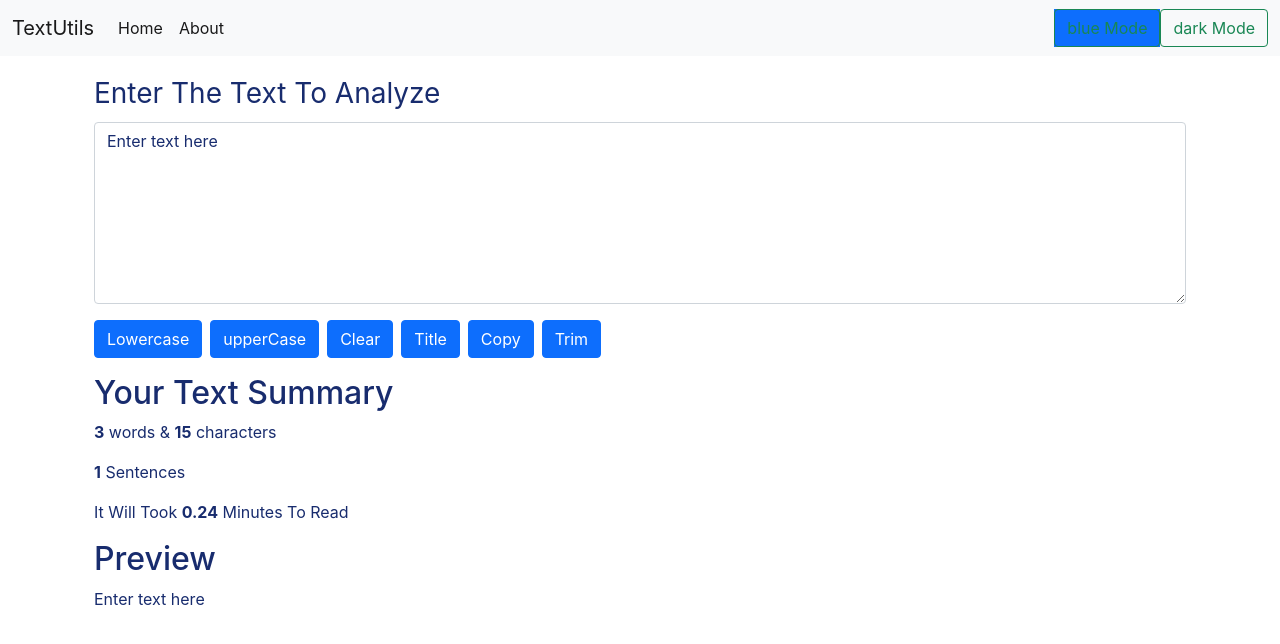
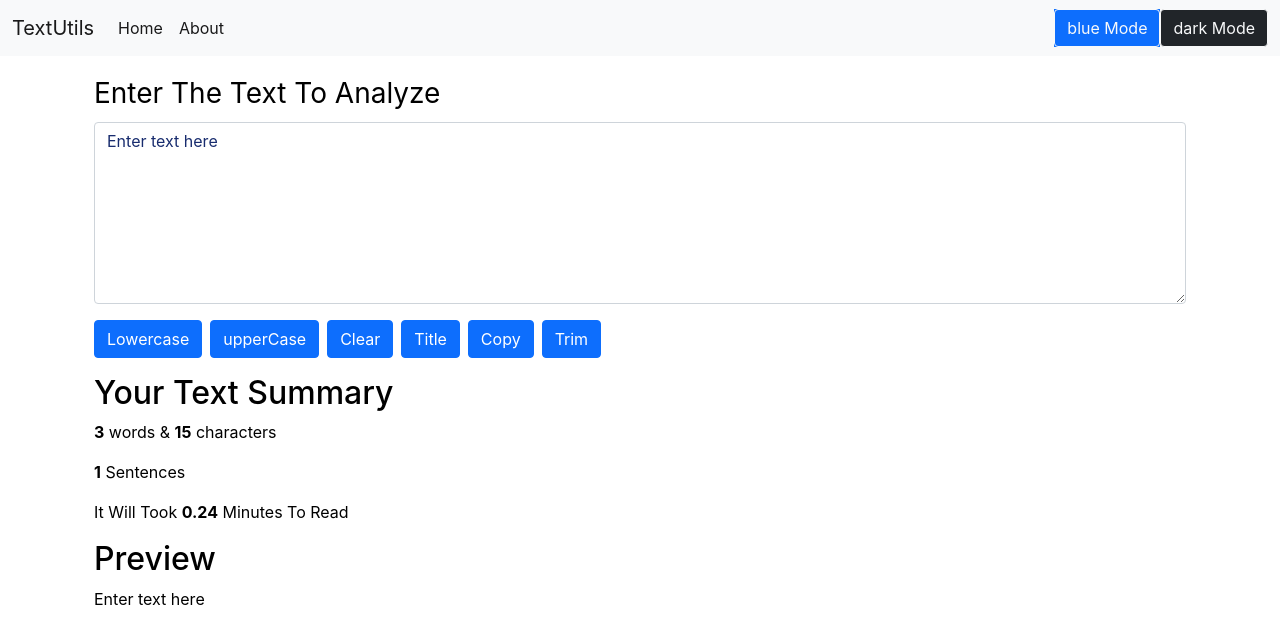
Before and after one commit to KashishGoyal905/ReactProject, a React (Create React App) app: page / in a window 1280 px wide. Shown: the top 644 px of the page. Built offline with nearby package versions, Linux system fonts and the light colour scheme.

Commit message:
working on blue mode

```diff
--- a/src/App.js
+++ b/src/App.js
@@ -34,7 +34,7 @@ function App() {
   const blueMode = () => {
     if (mode === 'light') {
       setMode('primary');
-      document.body.style.backgroundColor = '#182d74';
+      document.body.style.backgroundColor = '#5973cc';
       showAlert('Blue Mode has been Enabled', 'success');
     }else{
       setMode('light');
--- a/src/Components/Navbar.js
+++ b/src/Components/Navbar.js
@@ -48,10 +48,10 @@ export default function Navbar(props) {
                             </li>
                         </ul>
                         <div className="bg-primary d-flex">
-                            <button className="btn btn-outline-success" onClick={props.blueMode}> {props.mode === 'light' ? 'blue' : 'light'} Mode</button>
+                            <button className="btn btn-outline-light" onClick={props.blueMode}> {props.mode === 'light' ? 'blue' : 'light'} Mode</button>
                         </div>
                         <div className="d-flex">
-                            <button className="btn btn-outline-success" onClick={props.toggleMode}> {props.mode === 'light' ? 'dark' : 'light'} Mode</button>
+                            <button className=" bg-dark btn btn-outline-light" onClick={props.toggleMode}> {props.mode === 'light' ? 'dark' : 'light'} Mode</button>
                         </div>
                     </div>
                 </div>
--- a/src/Components/TextForm.js
+++ b/src/Components/TextForm.js
@@ -3,29 +3,6 @@ import React, { useState } from 'react';
 
 
 export default function TextForm(props) {
-    // const [myStyle, setMyStyle] = useState({
-    //     color: 'black',
-    //     backgroundColor: 'white',
-    //     borderColor: 'black'
-    // })
-
-    // const toggleStyle = () => {
-    //     if (myStyle.color === 'black') {
-    //         setMyStyle({
-    //             color: 'white',
-    //             backgroundColor: 'black',
-    //             borderColor: 'white'
-    //         })
-    //     } else {
-    //         setMyStyle({
-    //             color: 'black',
-    //             backgroundColor: 'white',
-    //             borderColor: 'black'
-    //         })
-    //     }
-    // }
-
-
     function lowercaseButtonClick() {
         let newText = text.toLowerCase();
         setText(newText);
@@ -65,11 +42,11 @@ export default function TextForm(props) {
     const [text, setText] = useState('Enter text here');
     return (
         <>
-            <div className="container my-3" style={{ color: props.mode === 'dark' ? 'white' : '#182c6e' }}>
+            <div className="container my-3" style={{ color: (props.mode === 'light') ? 'black' : ((props.mode === 'dark' ? 'white' : 'cyan') )}}>
                 <div className="mb-3">
                     <label htmlFor="exampleFormControlTextarea1" className="form-label text-capitalize fs-3">{props.heading}</label>
                     <textarea className="form-control" id="myBox" onChange={onChange} value={text} rows="7" style={{
-                        backgroundColor: props.mode === 'dark' ? 'grey' : 'white',
+                        backgroundColor: props.mode === 'dark' ? 'grey' : props.mode==='light' ? 'white' : 'grey',
                         color: props.mode === 'dark' ? 'white' : '#182c6e'
                     }}></textarea>
                 </div>
@@ -80,7 +57,7 @@ export default function TextForm(props) {
                 <button className="btn btn-primary" onClick={copyTextClick} >Copy</button>
                 <button className="btn btn-primary mx-2" onClick={trimTextClick} >Trim</button>
             </div>
-            <div className="container my-3" style={{ color: props.mode === 'dark' ? 'white' : '#182c6e' }}>
+            <div className="container my-3" style={{ color: (props.mode === 'light') ? 'black' : ((props.mode === 'dark' ? 'white' : 'cyan')) }}>
                 <h2>Your Text Summary</h2>
                 <p><b>{text.split(" ").length}</b> words & <b>{text.length}</b> characters</p>
                 <p><b>{text.split("\n").length}</b> Sentences</p>
```
